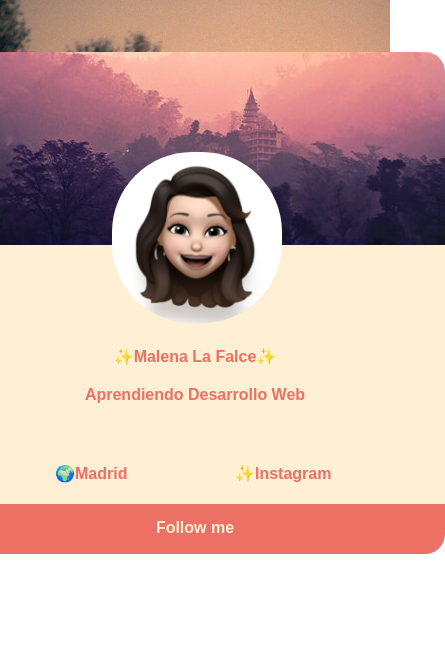
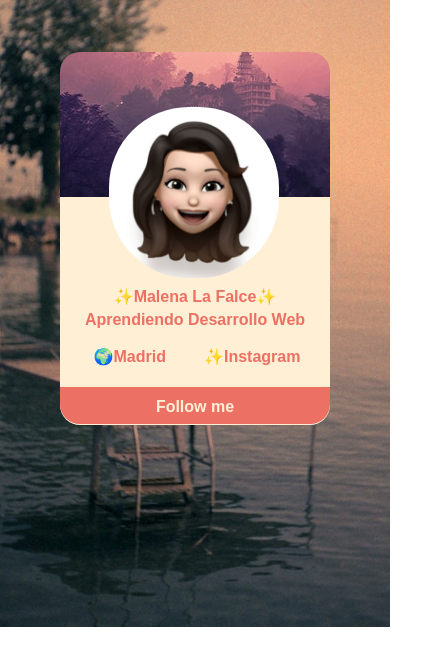
Before and after one commit to malelafalce/Card, a plain HTML site: page index.html in a window 390 px wide. Shown: the whole page, 445 px wide, since content can reach past the window. Drawn offline with Linux system fonts and the light colour scheme.

Commit message:
Update stylecard.css

```diff
--- a/stylecard.css
+++ b/stylecard.css
@@ -77,3 +77,27 @@ section{
     background-color: papayawhip;
     border: 1px solid #EC7063;
 }
+@media screen and (max-width: 522px) {
+    .body{
+        background-size: 520px;
+    }
+    .card{
+        background-position: -245px -281px;
+        width: 270px;
+        height: 373px;
+    }
+    .card .perfil{
+        margin-left: 49px;
+        margin-top: 55px;
+    }
+    .card p{
+        margin: 5px;
+    }
+    .list{
+        margin-top: 18px;
+        grid-template-columns: 118px 103px;
+    }
+    .buttom{
+        padding: 11px;
+    }
+}
```
